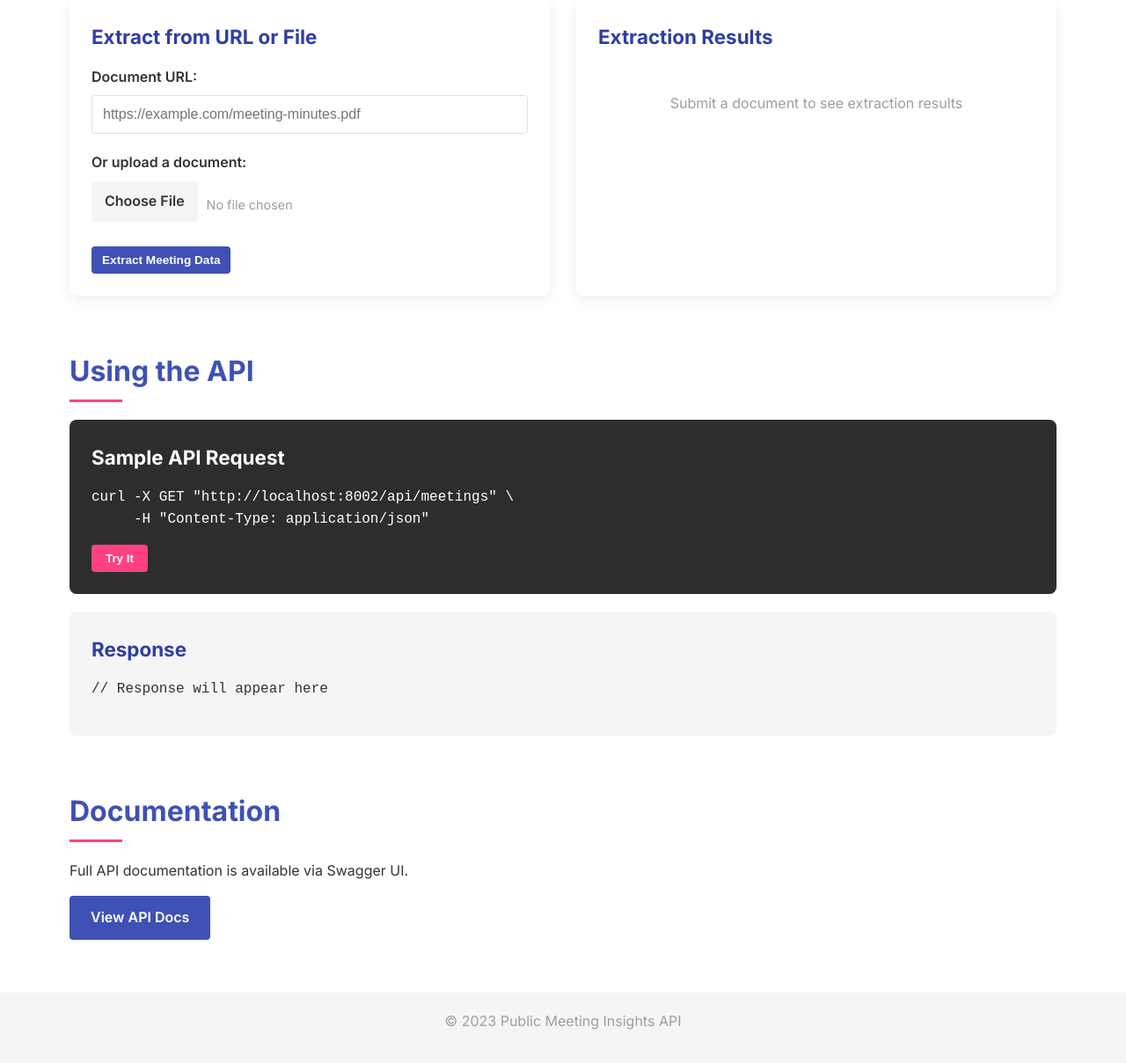
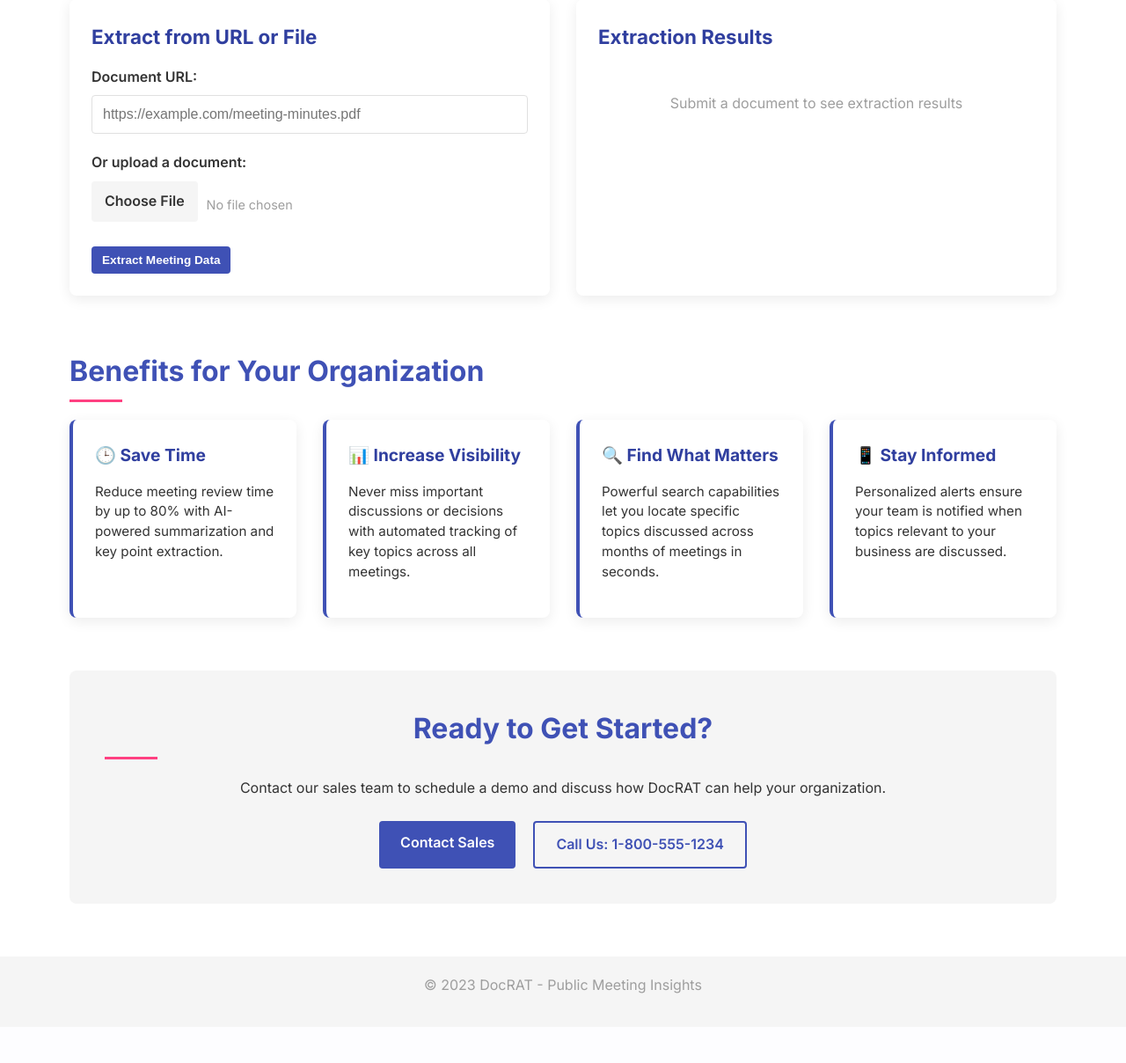
Before and after one commit to draj222/PitchPerfect-Website, a FastAPI app: page / in a window 1280 px wide. Shown: the part 3246-4454 px from the top of the page at 88% size. After the commit the page ends 4375 px from the top, so only its background shows below. Run offline with FastAPI, Linux system fonts and the light colour scheme.

Commit message:
Make application business-ready by removing API docs and references

```diff
--- a/Desktop/DOCRAT/simple_server.py
+++ b/Desktop/DOCRAT/simple_server.py
@@ -76,9 +76,16 @@ else:
     openai_client = "mock"  # Use a string to indicate mock mode
 
 # Create FastAPI app
-app = FastAPI(title=os.getenv("API_TITLE", "Public Meeting Insights API"))
+app = FastAPI(
+    title=os.getenv("API_TITLE", "Public Meeting Insights API"),
+    description="AI-powered public meeting analysis and search platform",
+    version="1.0.0",
+    docs_url=None,  # Disable Swagger UI
+    redoc_url=None,  # Disable ReDoc UI
+    openapi_url=None  # Disable OpenAPI schema
+)
 
-# CORS setup
+# Configure CORS
 allowed_origins = os.getenv("ALLOWED_ORIGINS", "http://localhost:3000").split(",")
 app.add_middleware(
     CORSMiddleware,
@@ -92,10 +99,10 @@ app.add_middleware(
 os.makedirs("static", exist_ok=True)
 os.makedirs("templates", exist_ok=True)
 
-# Mount static files
+# Mount static files directory
 app.mount("/static", StaticFiles(directory="static"), name="static")
 
-# Setup templates
+# Configure templates
 templates = Jinja2Templates(directory="templates")
 
 # Mock data for meetings
@@ -345,14 +352,17 @@ INDUSTRY_KEYWORDS = {
 }
 
 # Root endpoint - serve HTML
-@app.get("/")
+@app.get("/", response_class=HTMLResponse)
 async def root(request: Request):
-    return templates.TemplateResponse("index.html", {"request": request})
+    return templates.TemplateResponse(
+        "index.html",
+        {"request": request}
+    )
 
-# API root endpoint
+# API Root endpoint
 @app.get("/api")
 async def api_root():
-    return {"message": "Welcome to the Public Meeting Insights API"}
+    return {"message": f"Welcome to the {os.getenv('API_TITLE', 'Public Meeting Insights API')}"}
 
 # Health check endpoint
 @app.get("/health")
--- a/Desktop/DOCRAT/static/scripts.js
+++ b/Desktop/DOCRAT/static/scripts.js
@@ -1,9 +1,6 @@
 document.addEventListener('DOMContentLoaded', () => {
     // Check server status on page load
     checkServerStatus();
-
-    // Set up button event listeners
-    document.getElementById('try-api').addEventListener('click', tryApiCall);
 
     // Set up file input change handler
     const fileInput = document.getElementById('file-input');
@@ -398,32 +395,6 @@ function renderMeetings(meetings, container) {
     });
 }
 
-// Function to demonstrate API call
-async function tryApiCall() {
-    const responseElement = document.getElementById('api-response').querySelector('code');
-    const tryButton = document.getElementById('try-api');
-
-    // Change button state
-    tryButton.textContent = 'Loading...';
-    tryButton.disabled = true;
-
-    try {
-        // Try to call the /api endpoint
-        const response = await fetch('/api');
-        const data = await response.json();
-
-        // Display formatted JSON response
-        responseElement.textContent = JSON.stringify(data, null, 2);
-    } catch (error) {
-        responseElement.textContent = `Error: ${error.message}`;
-        console.error('API call failed:', error);
-    } finally {
-        // Reset button state
-        tryButton.textContent = 'Try It';
-        tryButton.disabled = false;
-    }
-}
-
 // Function to update file name display
 function updateFileName() {
     const fileInput = document.getElementById('file-input');
--- a/Desktop/DOCRAT/static/styles.css
+++ b/Desktop/DOCRAT/static/styles.css
@@ -149,53 +149,58 @@ p {
     font-size: 0.9rem;
 }
 
-/* API Usage */
-.code-sample {
-    background-color: #2d2d2d;
-    color: white;
-    padding: 25px;
-    border-radius: 8px;
-    margin-bottom: 20px;
+/* Product Benefits */
+.benefits-grid {
+    display: grid;
+    grid-template-columns: repeat(auto-fill, minmax(250px, 1fr));
+    gap: 30px;
+    margin-top: 20px;
 }
 
-.code-sample h3 {
-    color: white;
-    margin-bottom: 15px;
+.benefit-card {
+    background-color: white;
+    border-radius: 8px;
+    padding: 25px;
+    box-shadow: 0 4px 15px rgba(0,0,0,0.08);
+    transition: transform 0.3s ease, box-shadow 0.3s ease;
+    border-left: 4px solid var(--primary-color);
 }
 
-pre {
-    overflow-x: auto;
-    white-space: pre-wrap;
-    word-wrap: break-word;
-    margin-bottom: 15px;
+.benefit-card:hover {
+    transform: translateY(-5px);
+    box-shadow: 0 8px 25px rgba(0,0,0,0.12);
 }
 
-code {
-    font-family: 'Courier New', Courier, monospace;
+.benefit-card h3 {
+    display: flex;
+    align-items: center;
+    font-size: 1.2rem;
+    margin-bottom: 15px;
+    color: var(--primary-dark);
 }
 
-.try-btn {
-    background-color: var(--secondary-color);
-    color: white;
-    border: none;
-    padding: 8px 16px;
-    border-radius: 4px;
-    cursor: pointer;
-    font-weight: 600;
-    transition: background-color 0.2s;
+.benefit-card p {
+    color: var(--text-color);
+    line-height: 1.5;
+    font-size: 0.95rem;
 }
 
-.try-btn:hover {
-    background-color: #e91e63;
+/* Contact Section */
+.contact-info {
+    text-align: center;
+    background-color: var(--light-gray);
+    padding: 40px;
+    border-radius: 8px;
+    margin-bottom: 60px;
 }
 
-.response {
-    background-color: var(--light-gray);
-    padding: 25px;
-    border-radius: 8px;
+.contact-buttons {
+    display: flex;
+    justify-content: center;
+    gap: 20px;
+    margin-top: 25px;
 }
 
-/* Documentation Button */
 .btn {
     display: inline-block;
     background-color: var(--primary-color);
@@ -209,6 +214,17 @@ code {
 
 .btn:hover {
     background-color: var(--primary-dark);
+}
+
+.btn-outline {
+    background-color: transparent;
+    border: 2px solid var(--primary-color);
+    color: var(--primary-color);
+}
+
+.btn-outline:hover {
+    background-color: var(--primary-color);
+    color: white;
 }
 
 /* Footer */
--- a/Desktop/DOCRAT/templates/index.html
+++ b/Desktop/DOCRAT/templates/index.html
@@ -158,30 +158,45 @@
             </div>
         </section>
 
-        <section class="api-usage">
-            <h2>Using the API</h2>
-            <div class="code-sample">
-                <h3>Sample API Request</h3>
-                <pre><code>curl -X GET "http://localhost:8002/api/meetings" \
-     -H "Content-Type: application/json"</code></pre>
-                <button class="try-btn" id="try-api">Try It</button>
-            </div>
-            <div class="response" id="api-response">
-                <h3>Response</h3>
-                <pre><code>// Response will appear here</code></pre>
+        <section class="product-benefits">
+            <h2>Benefits for Your Organization</h2>
+            <div class="benefits-grid">
+                <div class="benefit-card">
+                    <h3>🕒 Save Time</h3>
+                    <p>Reduce meeting review time by up to 80% with AI-powered summarization and key point extraction.</p>
+                </div>
+
+                <div class="benefit-card">
+                    <h3>📊 Increase Visibility</h3>
+                    <p>Never miss important discussions or decisions with automated tracking of key topics across all meetings.</p>
+                </div>
+
+                <div class="benefit-card">
+                    <h3>🔍 Find What Matters</h3>
+                    <p>Powerful search capabilities let you locate specific topics discussed across months of meetings in seconds.</p>
+                </div>
+
+                <div class="benefit-card">
+                    <h3>📱 Stay Informed</h3>
+                    <p>Personalized alerts ensure your team is notified when topics relevant to your business are discussed.</p>
+                </div>
             </div>
         </section>
 
-        <section class="docs">
-            <h2>Documentation</h2>
-            <p>Full API documentation is available via Swagger UI.</p>
-            <a href="/docs" class="btn">View API Docs</a>
+        <section class="contact-info">
+            <h2>Ready to Get Started?</h2>
+            <p>Contact our sales team to schedule a demo and discuss how DocRAT can help your organization.</p>
+            <div class="contact-buttons">
+                <a href="mailto:sales@docrat.com" class="btn">Contact Sales</a>
+                <a href="tel:+18005551234" class="btn btn-outline">Call Us: 1-800-555-1234</a>
+            </div>
         </section>
+
     </main>
 
     <footer>
         <div class="container">
-            <p>&copy; 2023 Public Meeting Insights API</p>
+            <p>&copy; 2023 DocRAT - Public Meeting Insights</p>
         </div>
     </footer>
 
```
Also changed, not shown: other parts of Desktop/DOCRAT/static/styles.css (+7 -36 lines).
